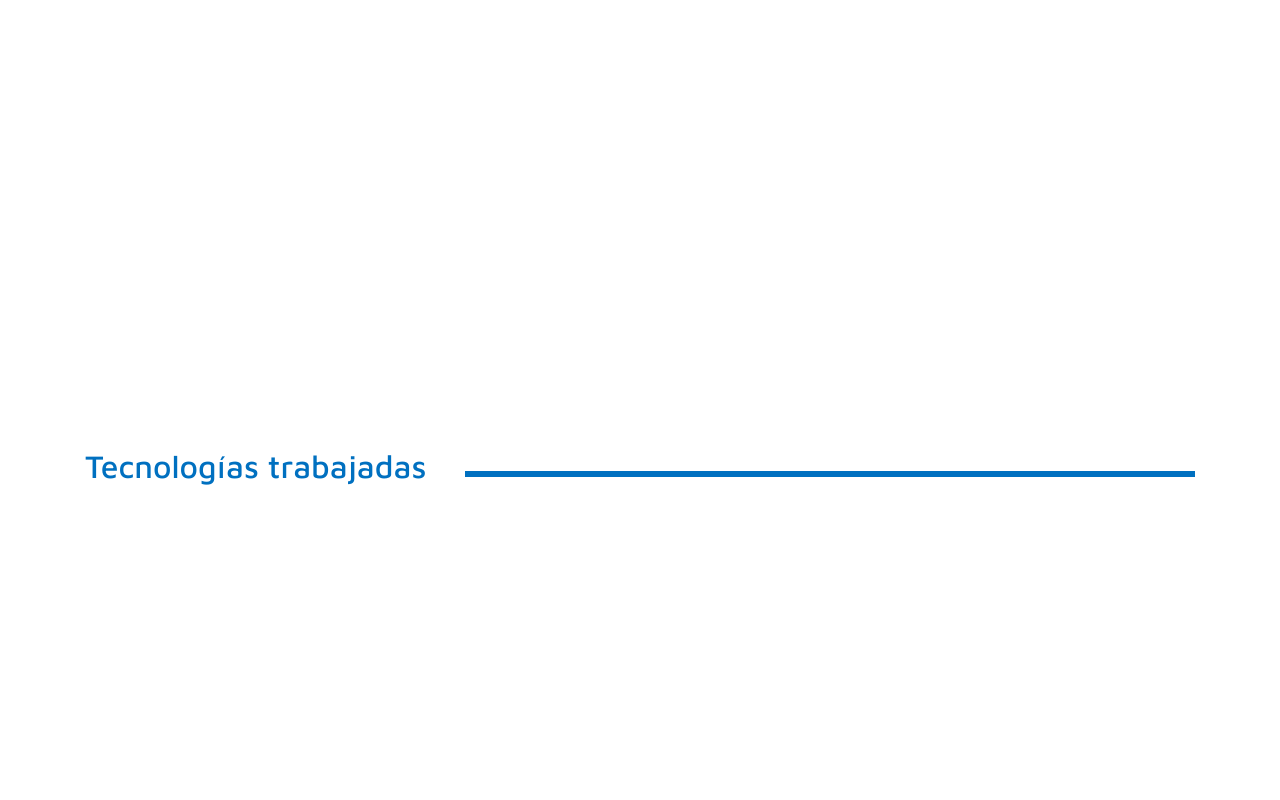
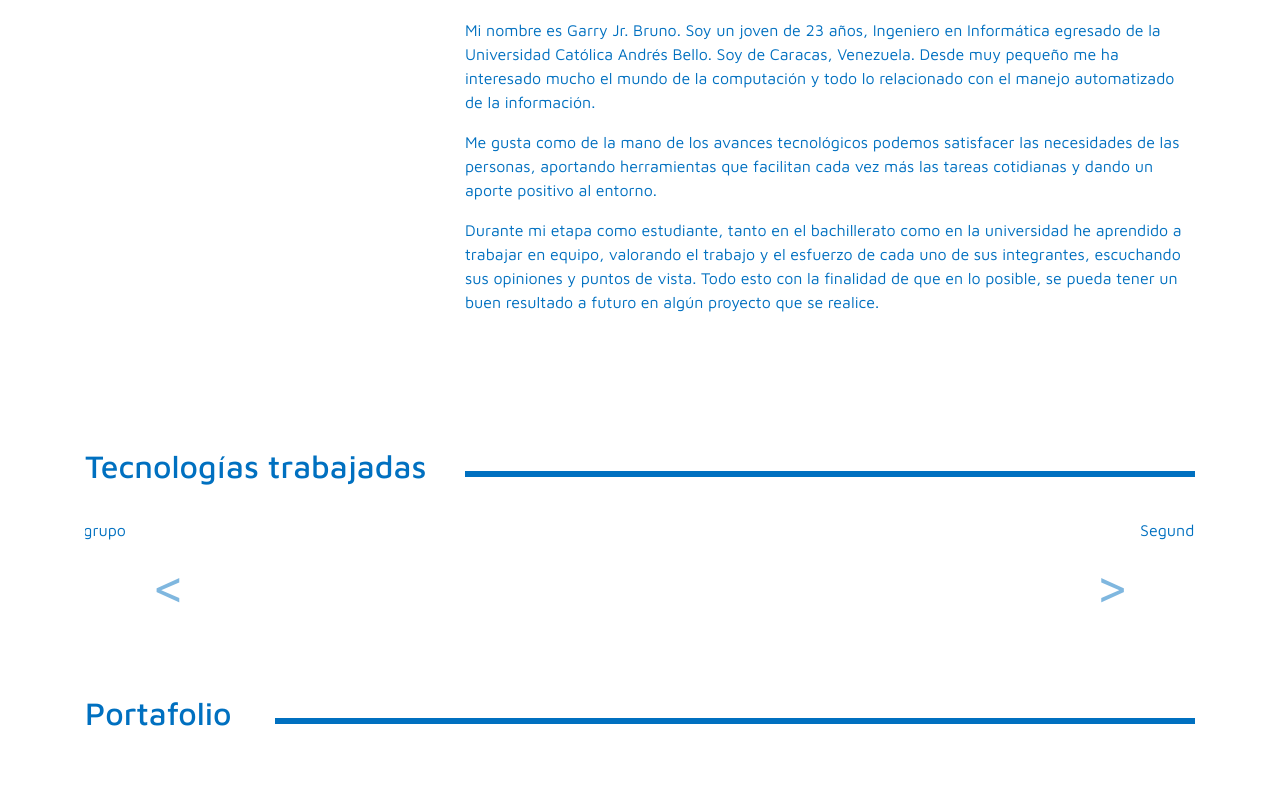
Before and after one commit to gjbm95/gjbm95.github.io, an Angular app: page /inicio in a window 1280 px wide. Shown: the part 860-1660 px from the top of the page. Built offline with nearby package versions, Linux system fonts and the light colour scheme.

Commit message:
Avanzando con los iconos

```diff
--- a/src/app/home/home.component.css
+++ b/src/app/home/home.component.css
@@ -18,6 +18,11 @@
     color: rgb(0, 112, 192);
 }
 
+.block-4{
+    background-color: white;
+    min-height: 200px;
+    color: rgb(0, 112, 192);
+}
 
 .v1{
     border-left: 6px solid white;
@@ -29,13 +34,36 @@
     width: 230px;
 }
 
-
 .h1-full{
     border-bottom: 6px solid rgb(0, 112, 192);
     width: 100%;
 }
 
-
 .name-title{
     font-size: 80px;
 }
+
+.carousel-control-prev-icon,
+.carousel-control-next-icon {
+  height: 100px;
+  width: 100px;
+  outline: black;
+  background-size: 100%, 100%;
+  background-image: none;
+}
+
+.carousel-control-next-icon:after{
+  content: '>';
+  font-size: 55px;
+  color: rgb(0, 112, 192);
+}
+
+.carousel-control-prev-icon:after {
+  content: '<';
+  font-size: 55px;
+  color: rgb(0, 112, 192);
+}
+
+.carousel-item{
+    min-height: 200px;
+}
--- a/src/app/home/home.component.html
+++ b/src/app/home/home.component.html
@@ -18,8 +18,14 @@
             <div class="col-md-7">
               <br>
               <div class="v1"></div>
+              <br>
             </div>
             <div class="col-md-4"></div>
+          </div>
+          <div class="row">
+            <div class="col-md-12">
+              <img class="image-center" width="60" height="60" src="../assets/img/email-icon.png">
+            </div>
           </div>
           <div class="row">
             <div class="col-md-1"></div>
@@ -77,10 +83,31 @@
               <div class="h1-full"></div>
             </div>
         </div>
+        <div class="row">
+          <div class="col-md-4">
+
+          </div>
+          <div class="col-md-8">
+            <div>
+                <br>
+                <p>
+                  Mi nombre es Garry Jr. Bruno. Soy un joven de {{ age }} años, Ingeniero en Informática egresado de la Universidad Católica Andrés Bello. Soy de Caracas, Venezuela. Desde muy pequeño me ha interesado mucho
+                  el mundo de la computación y todo lo relacionado con el manejo automatizado de la información.
+                </p>
+                <p>
+                  Me gusta como de la mano de los avances tecnológicos podemos satisfacer las necesidades de las personas, aportando herramientas que facilitan cada vez más las tareas cotidianas y dando un aporte positivo
+                  al entorno.
+                </p>
+                <p>
+                  Durante mi etapa como estudiante, tanto en el bachillerato como en la universidad he aprendido a trabajar en equipo, valorando el trabajo y el esfuerzo de cada uno de sus integrantes, escuchando sus opiniones y puntos de vista. Todo esto con la finalidad de que en lo posible, se pueda tener un buen resultado a futuro en algún proyecto que se realice.
+                </p>
+            </div>
+          </div>
+      </div>
       </div>
     </div>
   </div>
-  <div class="row block-3">
+  <div class="row block-4">
     <div class="col-md-12">
       <div class="container">
         <div class="row">
@@ -91,6 +118,52 @@
               <br>
               <div class="h1-full"></div>
             </div>
+        </div>
+        <div class="row">
+          <div class="col-md-12">
+            <div id="carouselExampleControls" class="carousel slide" data-ride="carousel">
+              <div class="carousel-inner">
+                <div class="carousel-item active">
+                  <div class="row">
+                    <div class="col-md-2"></div>
+                    <div class="col-md-8">
+                      <br>
+                      Primer grupo
+                    </div>
+                    <div class="col-md-2"></div>
+                  </div>
+                </div>
+                <div class="carousel-item">
+                  <div class="row">
+                    <div class="col-md-2"></div>
+                    <div class="col-md-8">
+                      <br>
+                      Segundo grupo
+                    </div>
+                    <div class="col-md-2"></div>
+                  </div>
+                </div>
+                <div class="carousel-item">
+                  <div class="row">
+                    <div class="col-md-2"></div>
+                    <div class="col-md-8">
+                      <br>
+                      Tercer grupo
+                    </div>
+                    <div class="col-md-2"></div>
+                  </div>
+                </div>
+              </div>
+              <a class="carousel-control-prev" href="#carouselExampleControls" role="button" data-slide="prev">
+                <span class="carousel-control-prev-icon" aria-hidden="true"></span>
+                <span class="sr-only">Previous</span>
+              </a>
+              <a class="carousel-control-next" href="#carouselExampleControls" role="button" data-slide="next">
+                <span class="carousel-control-next-icon" aria-hidden="true"></span>
+                <span class="sr-only">Next</span>
+              </a>
+            </div>
+          </div>
         </div>
       </div>
     </div>
@@ -107,6 +180,14 @@
               <div class="h1-full"></div>
             </div>
         </div>
+        <div class="row">
+          <div class="col-md-2">
+
+          </div>
+          <div class="col-md-10">
+
+          </div>
+      </div>
       </div>
     </div>
   </div>
@@ -148,7 +229,7 @@
             </form>
               <div>
                 <br>
-                <button (click)="sendMessage()" type="submit" class="btn">Enviar mensaje</button>
+                <button (click)="sendMessage()" type="submit" class="btn btn-primary">Enviar mensaje</button>
                 <br>
               </div>
           </div>
--- a/src/styles.css
+++ b/src/styles.css
@@ -43,3 +43,9 @@ hr{
     margin-top: auto;
     margin-bottom: auto;
 }
+
+.btn-primary {
+    color: #fff;
+    background-color: rgb(0, 112, 192);
+    border-color: rgb(0, 112, 192);
+}
```
